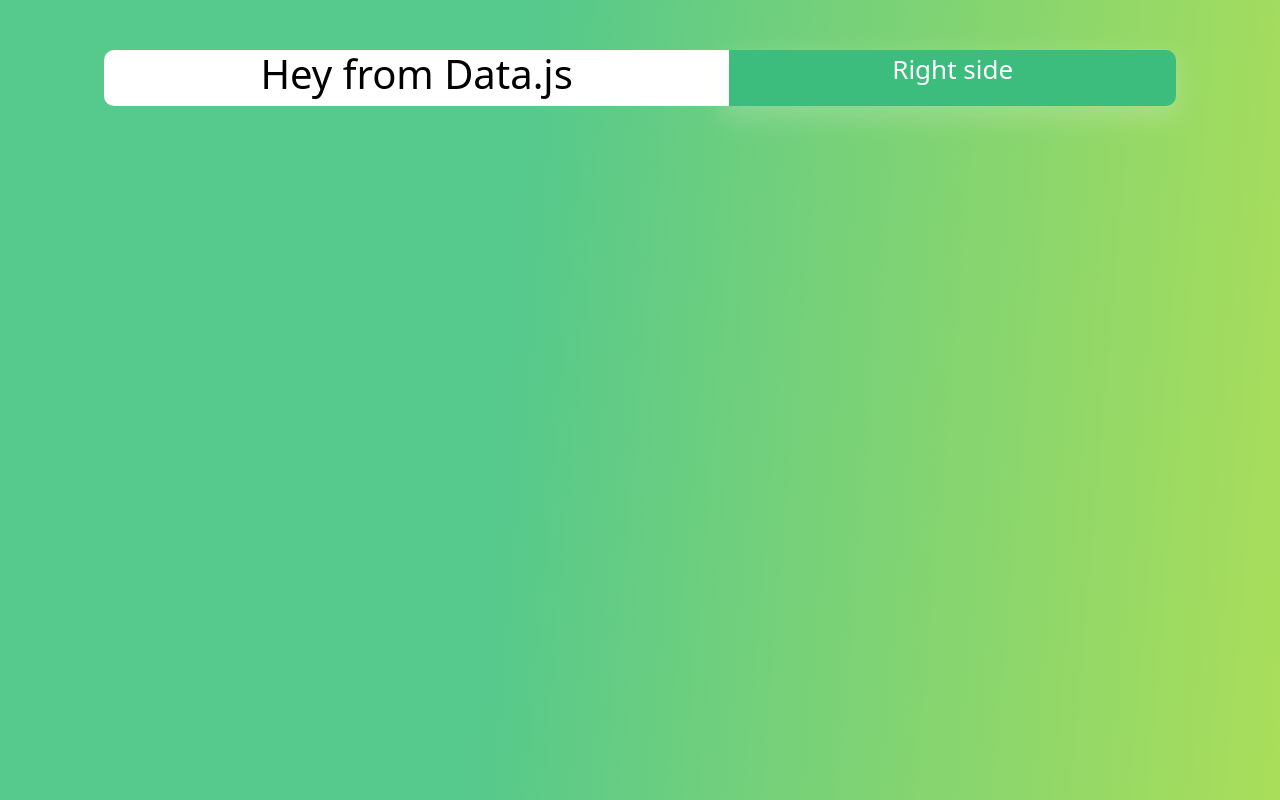
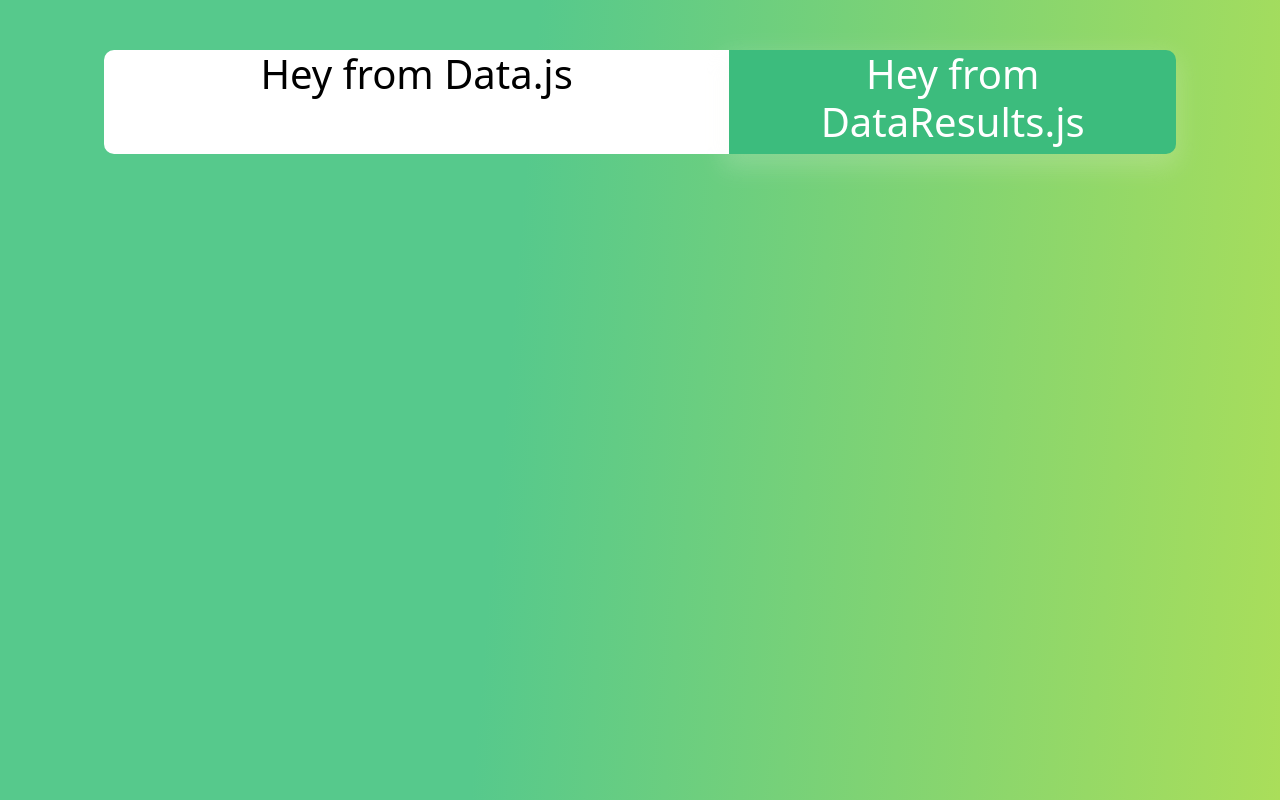
Before and after one commit to MarianaTellezR/currency-converter-mariana-tellez, a React (Create React App) app: page / in a window 1280 px wide. Built offline with nearby package versions, Linux system fonts and the light colour scheme.

Commit message:
Created new component DataResults.js

```diff
--- a/src/CurrencyConverter.js
+++ b/src/CurrencyConverter.js
@@ -1,6 +1,7 @@
 import React from "react";
 import "./CurrencyConverter.css";
 import Data from "./Data";
+import DataResults from "./DataResults";
 
 export default function CurrencyConverter() {
   return (
@@ -9,7 +10,9 @@ export default function CurrencyConverter() {
         <div className="col-12 col-sm-7 left-side ">
           <Data />
         </div>
-        <div className="col-12 col-sm-5 right-side ">Right side</div>
+        <div className="col-12 col-sm-5 right-side ">
+          <DataResults />
+        </div>
       </div>
     </div>
   );
--- /dev/null
+++ b/src/DataResults.js
@@ -0,0 +1,5 @@
+import React from "react";
+
+export default function DataResults() {
+  return <h1>Hey from DataResults.js</h1>;
+}
```
